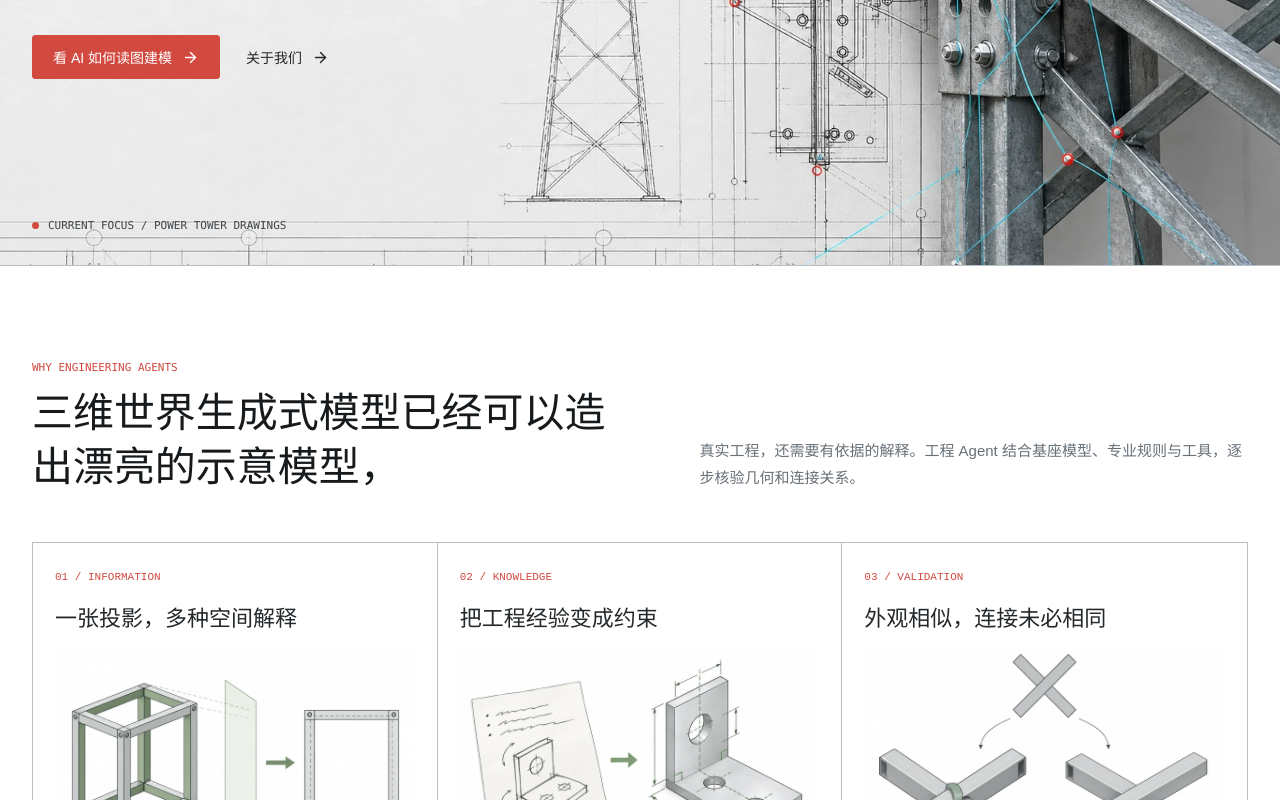
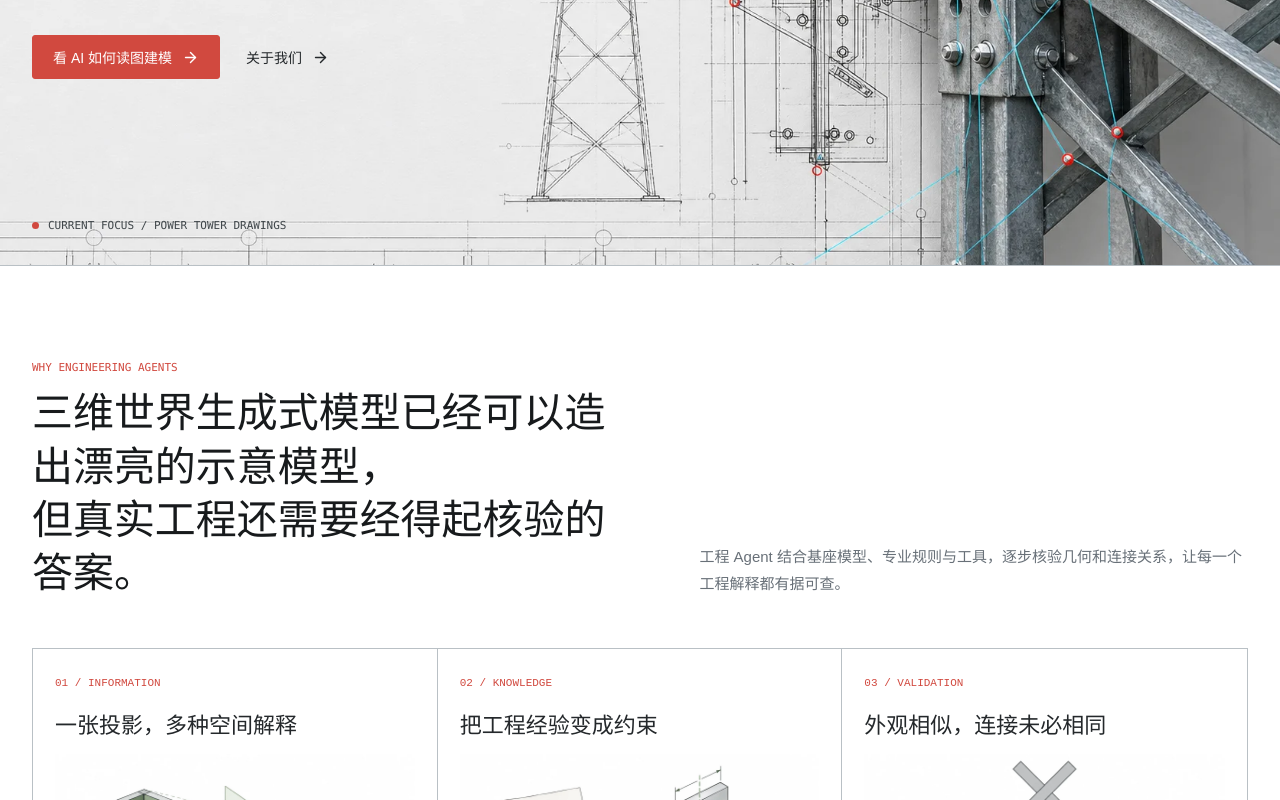
Before and after one commit to ConcentricCirclesMRTT/ConcentricCirclesMRTT.github.io, a React (Vite) app: page / in a window 1280 px wide. Shown: the part 478-1278 px from the top of the page. Built offline with nearby package versions, Linux system fonts and the light colour scheme.

Commit message:
Complete engineering agents homepage headline

```diff
--- a/src/App.tsx
+++ b/src/App.tsx
@@ -221,8 +221,8 @@ function HomePage({ navigate }: { navigate: (page: PageId) => void }) {
 
       <section className="problem-section section-light" aria-labelledby="problem-title">
         <div className="page-grid problem-heading engineering-heading">
-          <div><p className="section-index">WHY ENGINEERING AGENTS</p><h2 id="problem-title">三维世界生成式模型已经可以造出漂亮的示意模型，</h2></div>
-          <p>真实工程，还需要有依据的解释。工程 Agent 结合基座模型、专业规则与工具，逐步核验几何和连接关系。</p>
+          <div><p className="section-index">WHY ENGINEERING AGENTS</p><h2 id="problem-title">三维世界生成式模型已经可以造出漂亮的示意模型，<br />但真实工程还需要经得起核验的答案。</h2></div>
+          <p>工程 Agent 结合基座模型、专业规则与工具，逐步核验几何和连接关系，让每一个工程解释都有据可查。</p>
         </div>
         <div className="page-grid engineering-reasons illustrated-reasons">
           <article>
```
